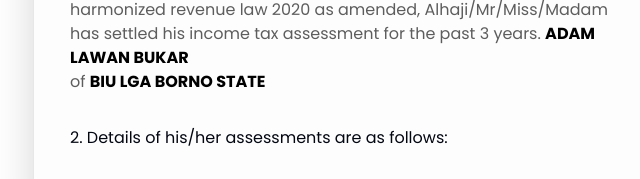
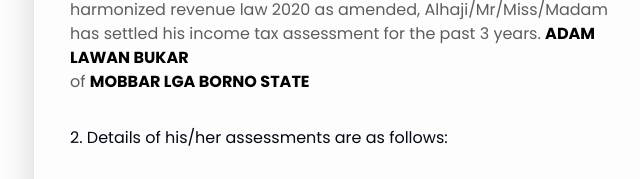
Before and after one commit to borno-fIopay-net/payer-tcc-certificate-tccId-311, a plain HTML site: page index.html in a window 1280 px wide. Shown: the part 741-920 px from the top of the page, 427-1067 px from the left. Drawn offline with Linux system fonts and the light colour scheme.

Commit message:
Update index.html

```diff
--- a/index.html
+++ b/index.html
@@ -766,7 +766,7 @@
         section 30 i of Borno State harmonized revenue law 2020 as amended,
         Alhaji/Mr/Miss/Madam
          has settled <span data-sex="">his</span> income tax assessment for the past <span data-no-of-years="">3</span> years.
-        <span style="font-weight: 700; color: black;" data-fullname="">ADAM LAWAN BUKAR</span> <br> of <span style="font-weight: 700; color: black;" data-fulladdress="">BIU LGA BORNO STATE</span>
+        <span style="font-weight: 700; color: black;" data-fullname="">ADAM LAWAN BUKAR</span> <br> of <span style="font-weight: 700; color: black;" data-fulladdress="">MOBBAR LGA BORNO STATE</span>
       </p>
 
       <div style="margin-bottom: 2rem;">
```
